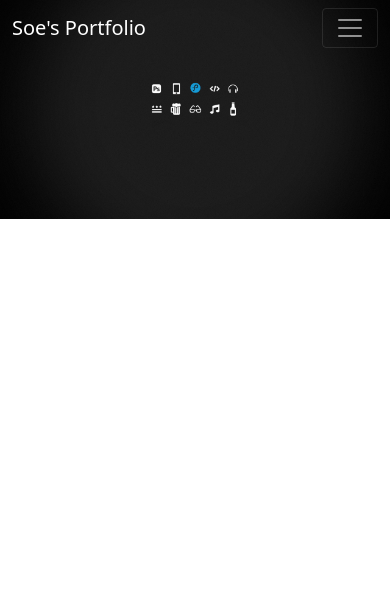
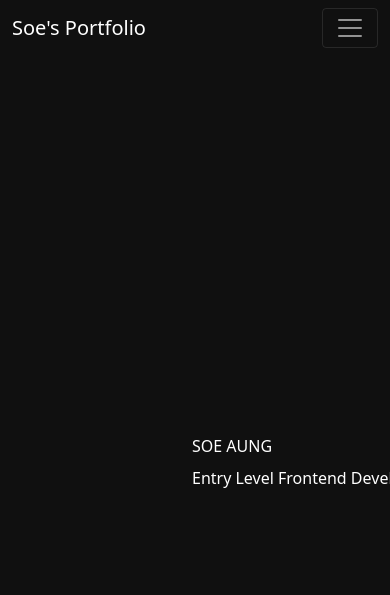
Before and after one commit to soe-ag/Portfolio-06-2022, a plain HTML site: page index.html in a window 390 px wide. Shown: the top 595 px of the page. Drawn offline with nearby package versions, Linux system fonts and the light colour scheme.

Commit message:
image change

```diff
--- a/style.css
+++ b/style.css
@@ -124,8 +124,10 @@
     .bgimage {
     width: 100%;
     background-size:contain;
-    background-repeat: no-repeat;
-    height:50vh;
+
+    height:100vh;
+    background: url('images/black.jpg');
+
     }
 
     .hero_title{
```
Also changed, not shown: images/black.jpg (added).
